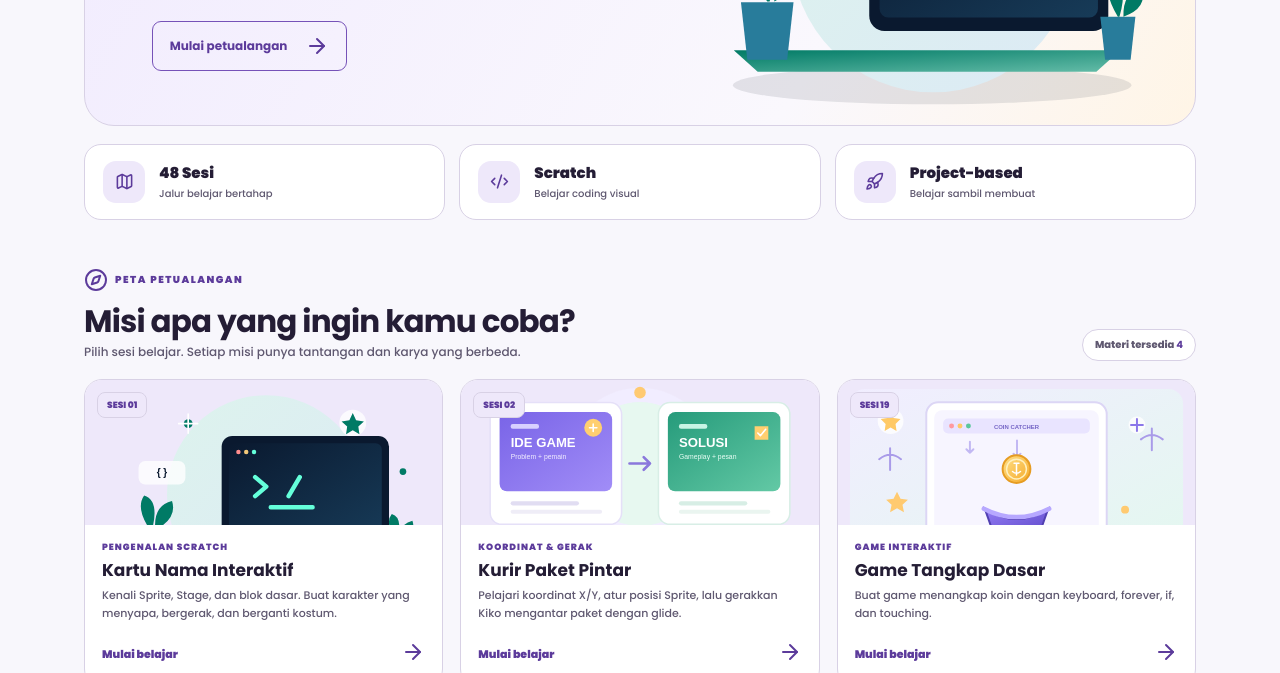
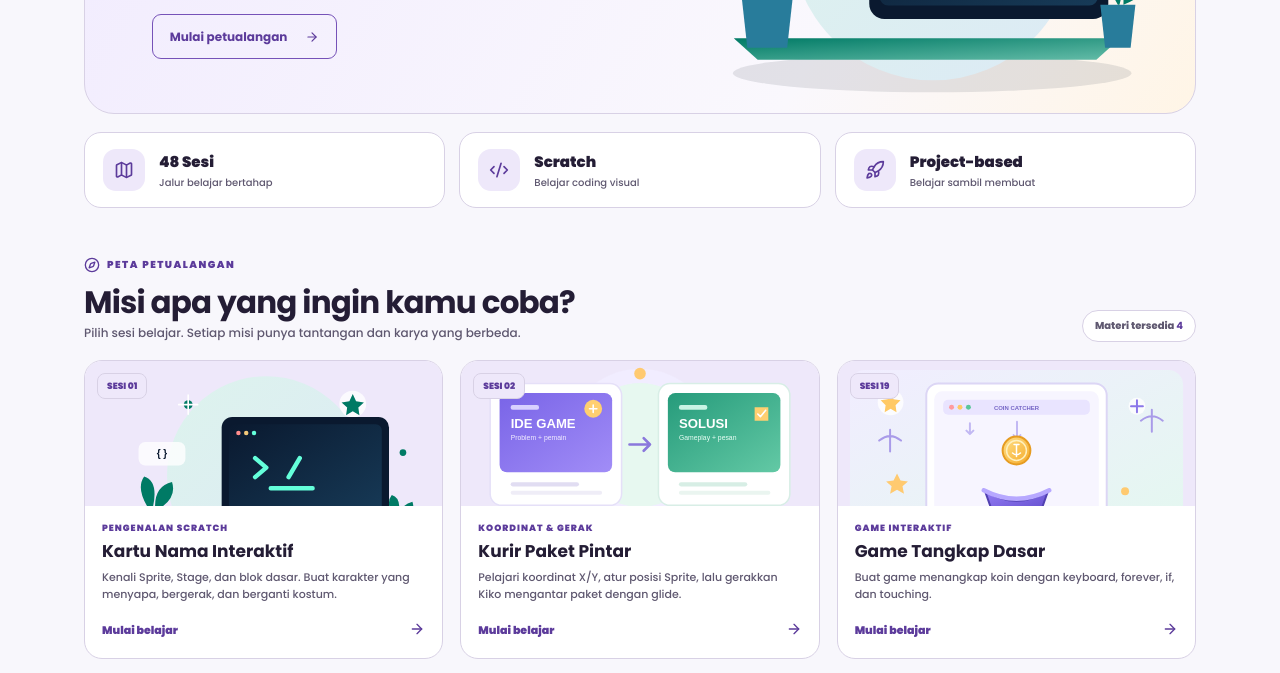
Before and after one commit to soKrizpy/RG, a plain HTML site: page index.html in a window 1280 px wide. Shown: the part 478-1151 px from the top of the page. Drawn offline with nearby package versions, Linux system fonts and the light colour scheme.

Commit message:
style(ui): define shared spacing and icon tokens

```diff
--- a/assets/css/theme.css
+++ b/assets/css/theme.css
@@ -64,3 +64,19 @@ html[data-theme="dark"]{--rk-theme-meta:#171329}
 }
 .card,.pitch-shell{box-shadow:none!important}
 .card:hover{box-shadow:none!important;transform:none!important;border-color:var(--rk-primary)}
+
+
+/* Shared spacing and icon rhythm */
+:root{
+ --rk-space-1:4px;--rk-space-2:8px;--rk-space-3:12px;--rk-space-4:16px;
+ --rk-space-5:20px;--rk-space-6:24px;--rk-space-7:32px;--rk-space-8:40px;
+ --rk-icon-xs:12px;--rk-icon-sm:14px;--rk-icon-md:16px;--rk-icon-lg:20px;
+ --rk-radius-sm:8px;--rk-radius-md:12px;--rk-radius-lg:16px
+}
+.lucide{
+ width:var(--rk-icon-md);height:var(--rk-icon-md);flex:none;
+ stroke-width:2;vertical-align:-.16em
+}
+.btn .lucide,.next .lucide,.prev .lucide,.save .lucide,.theme-toggle .lucide,
+.pitch-action .lucide,.pitch-add .lucide,.pitch-remove .lucide{width:var(--rk-icon-sm);height:var(--rk-icon-sm)}
+.brand .lucide,.stats article>b .lucide,.callout-icon .lucide,.pitch-section-icon .lucide{width:var(--rk-icon-lg);height:var(--rk-icon-lg)}
```
